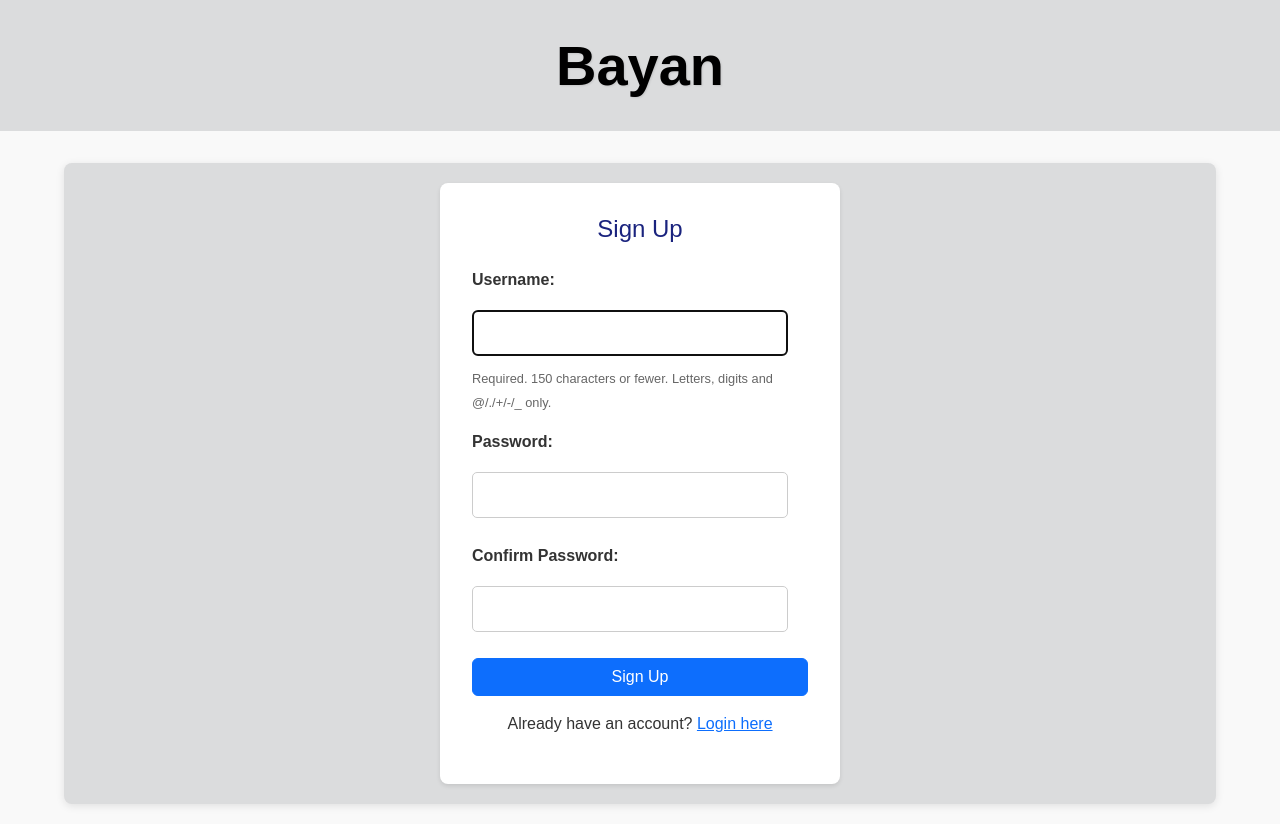
After one commit to nawafalhu/Bayan, a Django app: page /signup/ in a window 1280 px wide. The commit adds this page. Run offline with Django 5.2, Linux system fonts and the light colour scheme.

Commit message:
update interface

```diff
--- a/BayanProject/main/static/main/styles.css
+++ b/BayanProject/main/static/main/styles.css
@@ -9,7 +9,7 @@ body {
 
 /* Navigation Bar */
 nav {
-    background-color: black;
+    background-color: rgb(115, 71, 247);
     padding: 1em 0;
     display: flex;
     justify-content: center;
@@ -39,21 +39,21 @@ nav a:hover {
     max-width: 1200px;
     margin: 20px auto;
     padding: 20px;
-    background: white;
+    background: rgb(219, 220, 221);
     box-shadow: 0 2px 8px rgba(0, 0, 0, 0.1);
     border-radius: 8px;
 }
 
 /* Headings */
 h1 {
-    color: #333;
+    color: #333333;
     font-size: 2em;
     margin-bottom: 15px;
     text-align: center;
 }
 
 h2 {
-    color: #4CAF50;
+    color: #705ef8;
     font-size: 1.5em;
     margin-bottom: 10px;
 }
@@ -65,7 +65,7 @@ ul {
 }
 
 ul li {
-    background: #f0f0f0;
+    background: #5f72f0;
     margin: 10px 0;
     padding: 15px;
     border-radius: 5px;
@@ -74,7 +74,7 @@ ul li {
 
 /* Buttons */
 button {
-    background-color: #4CAF50;
+    background-color: #4343f4;
     color: white;
     border: none;
     padding: 10px 20px;
@@ -133,3 +133,148 @@ footer {
         width: 95%;
     }
 }
+
+.logout-container {
+    text-align: center;
+    padding: 2rem;
+    margin: 2rem auto;
+    max-width: 600px;
+}
+
+.logout-button {
+    padding: 0.5rem 1rem;
+    color: #fff;
+    background-color: #dc3545;
+    border: none;
+    border-radius: 4px;
+    cursor: pointer;
+    font-size: 1em;
+    margin: 0.5rem 1rem;
+}
+
+.logout-button:hover {
+    background-color: #c82333;
+}
+
+.signup-container {
+    max-width: 400px;
+    margin: 0 auto;
+    padding: 2rem;
+    background-color: white;
+    border-radius: 8px;
+    box-shadow: 0 2px 4px rgba(0, 0, 0, 0.1);
+}
+
+.signup-container h2 {
+    text-align: center;
+    color: #1a237e;
+    margin-bottom: 1.5rem;
+}
+
+.signup-form {
+    display: flex;
+    flex-direction: column;
+    gap: 1rem;
+}
+
+.signup-form p {
+    margin: 0;
+}
+
+.signup-form label {
+    font-weight: bold;
+    margin-bottom: 0.5rem;
+    display: block;
+}
+
+.signup-form input {
+    width: 100%;
+    padding: 0.5rem;
+    border: 1px solid #ddd;
+    border-radius: 4px;
+    font-size: 1rem;
+}
+
+.signup-form .helptext {
+    font-size: 0.8rem;
+    color: #666;
+    margin-top: 0.25rem;
+}
+
+.signup-form ul.errorlist {
+    color: #dc3545;
+    font-size: 0.9rem;
+    padding-left: 1.5rem;
+    margin-top: 0.25rem;
+}
+
+.navbar {
+    min-height: 100px;
+    display: flex;
+    align-items: center;
+    background-color: #1a237e !important;
+}
+
+.navbar-brand.mx-auto {
+    float: none;
+    position: absolute;
+    left: 50%;
+    transform: translateX(-50%);
+    padding: 1rem 0;
+    margin: 0;
+    font-size: 3rem !important;
+    line-height: 1.2;
+    vertical-align: middle;
+    color: black !important;
+    font-weight: bold;
+    text-shadow: 1px 1px 2px rgba(255, 255, 255, 0.3);
+}
+
+.navbar .container {
+    position: relative;
+    padding-top: 0.5rem;
+    padding-bottom: 0.5rem;
+}
+
+/* Override Bootstrap's default navbar-dark text colors */
+.navbar-dark .navbar-brand {
+    color: black;
+}
+
+.navbar-dark .navbar-brand:hover {
+    color: #333333;
+}
+
+/* Update button text colors */
+.nav-link.btn {
+    color: black !important;
+    border-color: black !important;
+}
+
+.nav-link.btn:hover {
+    background-color: rgba(0, 0, 0, 0.1) !important;
+}
+
+/* Update other navigation links */
+.navbar-dark .navbar-nav .nav-link {
+    color: black !important;
+}
+
+.navbar-dark .navbar-nav .nav-link:hover {
+    color: #333333 !important;
+}
+
+.signup-header {
+    text-align: center;
+    padding: 2rem 0;
+    background-color: rgb(219, 220, 221);
+    margin-bottom: 2rem;
+}
+
+.bayan-title {
+    color: black;
+    font-size: 3.5rem;
+    font-weight: bold;
+    margin: 0;
+    text-shadow: 1px 1px 2px rgba(0, 0, 0, 0.1);
+}
--- a/BayanProject/main/templates/main/base.html
+++ b/BayanProject/main/templates/main/base.html
@@ -1,23 +1,71 @@
 <!DOCTYPE html>
 <html>
 <head>
-    {% load static %} <!-- Add this line to load static files -->
+    {% load static %}
     <title>Sign Language Learning</title>
+    <!-- Add Bootstrap CSS -->
+    <link href="https://cdn.jsdelivr.net/npm/bootstrap@5.3.0/dist/css/bootstrap.min.css" rel="stylesheet">
     <link rel="stylesheet" type="text/css" href="{% static 'main/styles.css' %}">
 </head>
 <body>
-    <nav>
-        <a>Bayan</a>
-        <a href="{% url 'home' %}">Home</a>
-        <a href="{% url 'sign_practice' %}">Sign Practice</a>
-        {% if user.is_authenticated %}
-            <a href="{% url 'logout' %}">Logout</a>
-        {% else %}
-            <a href="{% url 'login' %}">Login</a>
-        {% endif %}
-    </nav>
-    <hr>
-    {% block content %}{% endblock %}
+    {% if request.resolver_match.url_name == 'signup' %}
+        <div class="signup-header">
+            <h1 class="bayan-title">Bayan</h1>
+        </div>
+    {% else %}
+        <!-- Regular navbar for other pages -->
+        <nav class="navbar navbar-expand-lg navbar-dark">
+            <div class="container">
+                {% if request.resolver_match.url_name == 'signup' %}
+                    <div class="w-100 text-center">
+                        <a class="navbar-brand mx-auto" href="{% url 'home' %}">Bayan</a>
+                    </div>
+                {% else %}
+                    <a class="navbar-brand" href="{% url 'home' %}">Bayan</a>
+                    <button class="navbar-toggler" type="button" data-bs-toggle="collapse" data-bs-target="#navbarNav">
+                        <span class="navbar-toggler-icon"></span>
+                    </button>
+                    <div class="collapse navbar-collapse" id="navbarNav">
+                        <ul class="navbar-nav me-auto">
+                            <li class="nav-item">
+                                <a class="nav-link active" href="{% url 'home' %}">Home</a>
+                            </li>
+                            <li class="nav-item">
+                                <a class="nav-link" href="{% url 'sign_practice' %}">Sign Practice</a>
+                            </li>
+                        </ul>
+                        <ul class="navbar-nav">
+                            {% if user.is_authenticated %}
+                                <li class="nav-item">
+                                    <a href="{% url 'logout' %}" class="nav-link btn btn-outline-light mx-2"
+                                       onclick="event.preventDefault(); document.getElementById('logout-form').submit();">
+                                        Logout
+                                    </a>
+                                    <form id="logout-form" method="post" action="{% url 'logout' %}" style="display: none;">
+                                        {% csrf_token %}
+                                    </form>
+                                </li>
+                            {% else %}
+                                <li class="nav-item">
+                                    <a class="nav-link btn btn-outline-light mx-2" href="{% url 'login' %}">Login</a>
+                                </li>
+                                <li class="nav-item">
+                                    <a class="nav-link btn btn-outline-light mx-2" href="{% url 'signup' %}">Sign Up</a>
+                                </li>
+                            {% endif %}
+                        </ul>
+                    </div>
+                {% endif %}
+            </div>
+        </nav>
+    {% endif %}
 
+    <div class="container mt-4">
+        {% block content %}{% endblock %}
+    </div>
+
+    <!-- Add Bootstrap JavaScript and Popper.js -->
+    <script src="https://cdn.jsdelivr.net/npm/@popperjs/core@2.11.6/dist/umd/popper.min.js"></script>
+    <script src="https://cdn.jsdelivr.net/npm/bootstrap@5.3.0/dist/js/bootstrap.min.js"></script>
 </body>
 </html>
--- /dev/null
+++ b/BayanProject/main/templates/main/signup.html
@@ -0,0 +1,15 @@
+{% extends 'main/base.html' %}
+
+{% block content %}
+<div class="signup-container">
+    <h2>Sign Up</h2>
+    <form method="post" class="signup-form">
+        {% csrf_token %}
+        {{ form.as_p }}
+        <button type="submit" class="btn btn-primary w-100">Sign Up</button>
+    </form>
+    <p class="mt-3 text-center">
+        Already have an account? <a href="{% url 'login' %}">Login here</a>
+    </p>
+</div>
+{% endblock %}
--- a/BayanProject/main/views.py
+++ b/BayanProject/main/views.py
@@ -2,6 +2,8 @@ from django.contrib.auth.decorators import login_required
 from django.shortcuts import render, redirect
 from django.contrib.auth import login
 from django.contrib.auth.forms import UserCreationForm
+from django.contrib import messages
+from django import forms
 
 @login_required
 def home(request):
@@ -11,13 +13,26 @@ def home(request):
 def sign_practice(request):
     return render(request, 'main/sign_practice.html')
 
+class CustomUserCreationForm(UserCreationForm):
+    def __init__(self, *args, **kwargs):
+        super().__init__(*args, **kwargs)
+        # Remove the help_texts
+        self.fields['password1'].help_text = ''
+        self.fields['password2'].help_text = ''
+
+        # Customize labels (optional)
+        self.fields['username'].label = 'Username'
+        self.fields['password1'].label = 'Password'
+        self.fields['password2'].label = 'Confirm Password'
+
 def signup(request):
     if request.method == 'POST':
-        form = UserCreationForm(request.POST)
+        form = CustomUserCreationForm(request.POST)
         if form.is_valid():
-            user = form.save()
-            login(request, user)  # Automatically log the user in after signup
-            return redirect('home')
+            form.save()
+            username = form.cleaned_data.get('username')
+            messages.success(request, f'Account created for {username}!')
+            return redirect('login')
     else:
-        form = UserCreationForm()
+        form = CustomUserCreationForm()
     return render(request, 'main/signup.html', {'form': form})
```
Also changed, not shown: BayanProject/main/templates/main/logged_out.html (+8 -10 lines), BayanProject/db.sqlite3.
